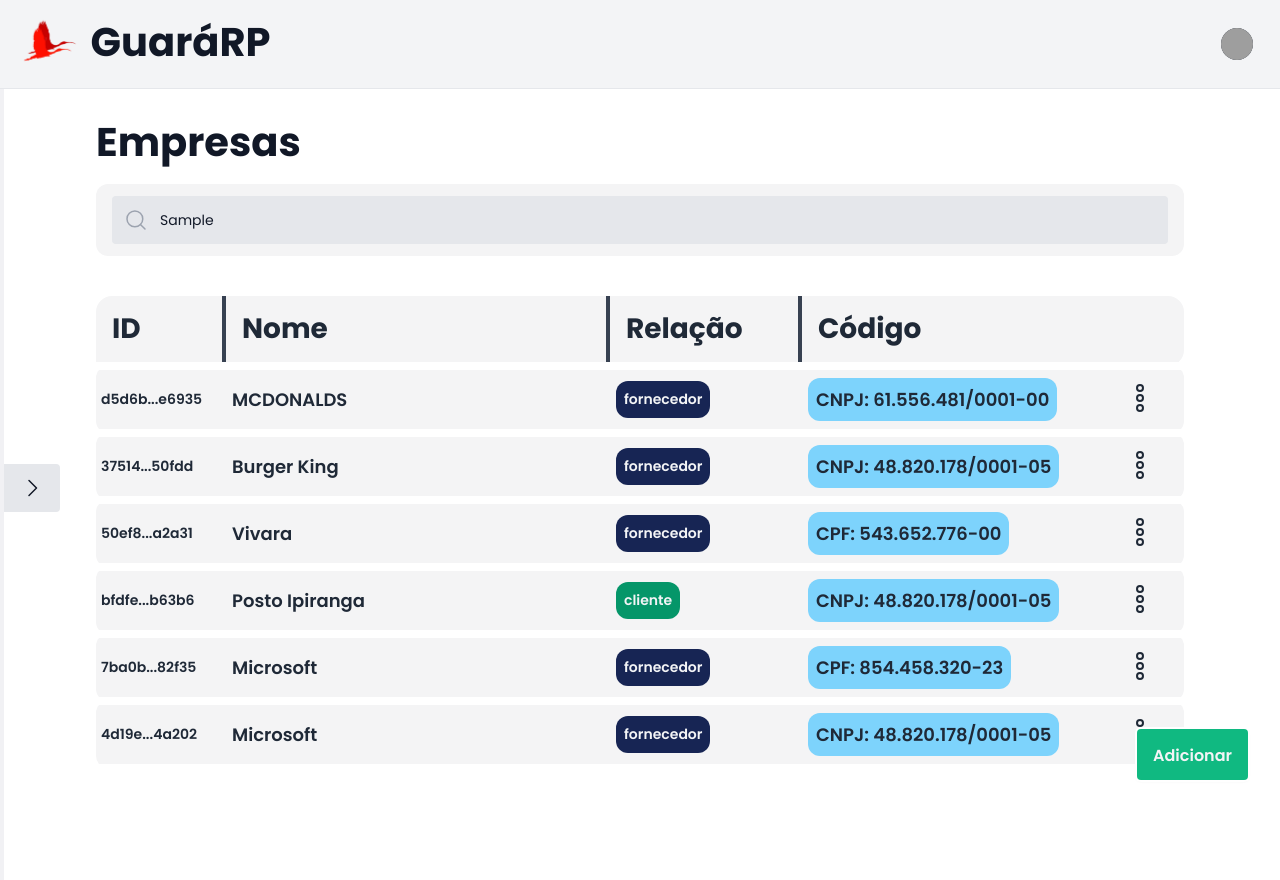
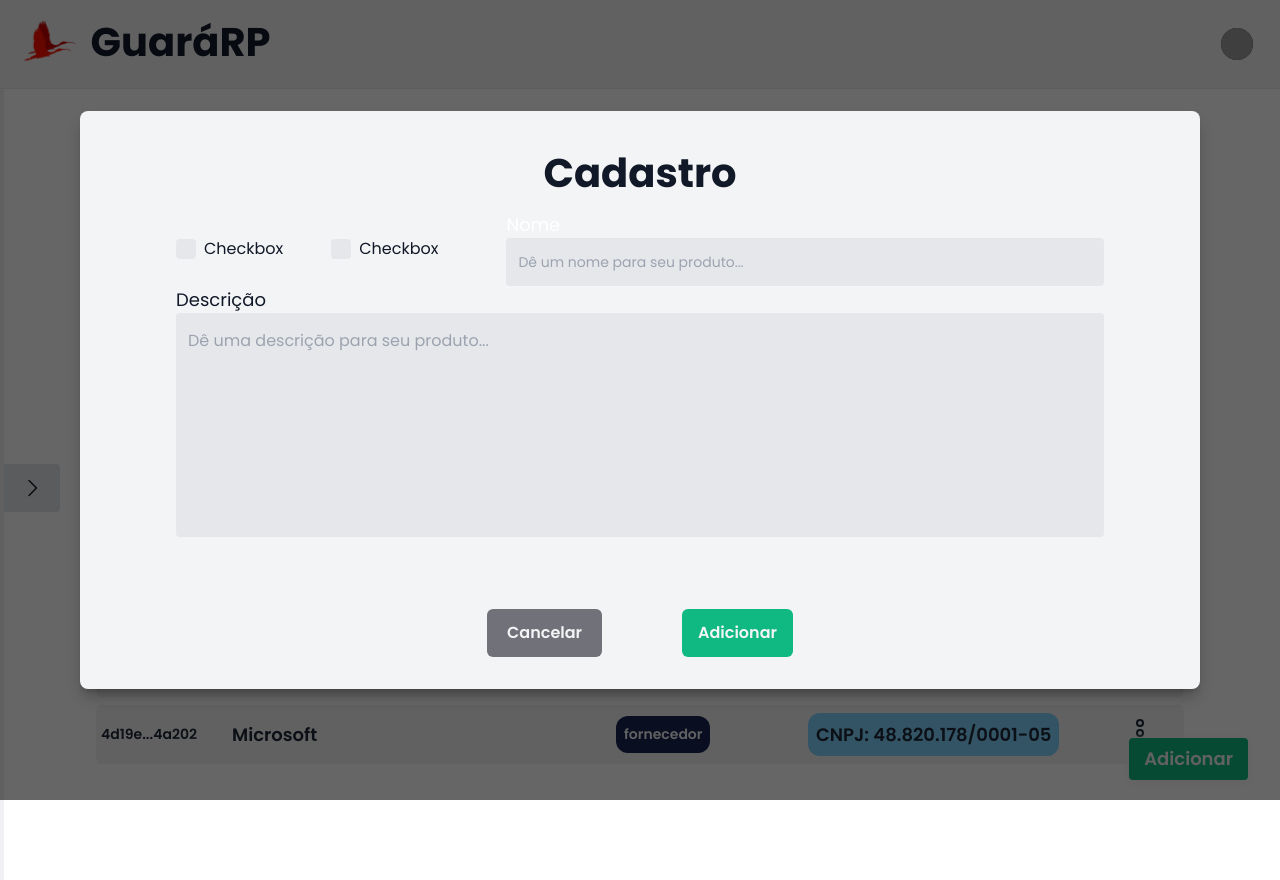
Before and after one commit to Teamtanic/Codigo-Frontend, a React (Vite) app: page /empresas in a window 1280 px wide. Both pictures are taken after typing "Sample" into the empty fields and a click on the button "Adicionar". Built offline with nearby package versions, Linux system fonts and the light colour scheme; grey boxes are pictures that could not be loaded.

Commit message:
Alter copied popover

```diff
--- a/src/screens/Home/Company/ListCompany.tsx
+++ b/src/screens/Home/Company/ListCompany.tsx
@@ -6,9 +6,13 @@ import { Navbar } from "../../../components/Navbar";
 import { Text } from "../../../components/Text";
 import { TextInput } from "../../../components/TextInput";
 import { Button } from "../../../components/Button";
-import { Fragment, useRef, useState } from "react";
+import React, { Fragment, useState } from "react";
 import { MagnifyingGlass } from 'phosphor-react';
 import { Menu, Transition } from "@headlessui/react";
+import * as Popover from '@radix-ui/react-popover';
+import { CardModal } from "../../../components/CardModal";
+import { Checkbox } from "../../../components/Checkbox";
+import { TextAreaInput } from "../../../components/TextBox";
 
 interface CompanyProps {
     id: string,
@@ -63,6 +67,8 @@ export function ListCompany() {
 
     const [openMenus, setOpenMenus] = useState<string[]>([]);
 
+    const timeoutId = React.useRef<number | null>(null);
+
     function copyText(event: React.MouseEvent<HTMLElement>, id: string) {
         const { target } = event;
 
@@ -75,10 +81,17 @@ export function ListCompany() {
                 // Abra o menu para o elemento clicado
                 setOpenMenus([id]);
 
-                // Defina um temporizador para fechar o menu após 2 segundos
-                setTimeout(() => {
+                console.log("antes:" + timeoutId);
+                if (timeoutId.current) {
+                    console.log(timeoutId);
+                    clearTimeout(timeoutId.current);
+                }
+
+                console.log(timeoutId);
+                // Defina um temporizador para fechar o menu
+                timeoutId.current = setTimeout(() => {
                     setOpenMenus([]);
-                }, 1500);
+                }, 2500);
             }
         }
     }
@@ -129,38 +142,27 @@ export function ListCompany() {
                                         <Card asChild key={empresa.id} className="">
                                             <tr className="h-16 border-b-8 border-white dark:border-gray-700">
                                                 <td className="w-32 rounded-l-xl">
-                                                    <Menu >
-                                                        <Menu.Button>
+                                                    <Popover.Root open={openMenus.includes(empresa.id)}>
+                                                        <Popover.Trigger >
                                                             <Button className="bg-transparent !px-1 !justify-start hover:bg-gray-200" title='Clique para copiar' textSize="xm" textStyle="!text-gray-800 truncate font-semibold"
                                                                 onClick={(event) => {
                                                                     copyText(event, empresa.id);
-
                                                                 }}>
                                                                 {formatUUID(empresa.id)}
                                                             </Button>
-                                                        </Menu.Button>
+                                                        </Popover.Trigger>
 
-                                                        <Transition
-                                                            as={Fragment}
-                                                            show={openMenus.includes(empresa.id)}
-                                                            enter="transition ease-out duration-100"
-                                                            enterFrom="transform opacity-0 scale-95"
-                                                            enterTo="transform opacity-100 scale-100"
-                                                            leave="transition ease-in duration-75"
-                                                            leaveFrom="transform opacity-100 scale-100"
-                                                            leaveTo="transform opacity-0 scale-95"
-                                                        >
-                                                            <Menu.Items className={`absolute z-30 left-32 max-md:left-20 max-sm:left-14 bg-white divide-y divide-gray-100 rounded shadow dark:bg-gray-700 dark:divide-gray-600`} id="dropdown-copy">
-                                                                <Menu.Item key={'copiado'}>
-                                                                    <div className="my-1 px-4 py-2 flex flex-col cursor-pointer">
-                                                                        <Text className="text-sm text-gray-900 dark:text-white">
-                                                                            Copiado!
-                                                                        </Text>
-                                                                    </div>
-                                                                </Menu.Item>
-                                                            </Menu.Items>
-                                                        </Transition>
-                                                    </Menu>
+                                                        <Popover.Portal>
+
+                                                            <Popover.Content className="h-fit w-fit px-3 py-2 bg-gray-50 shadow-[0_3px_10px_rgb(0,0,0,0.2)]">
+                                                                <Text size="xm">
+                                                                    Copiado
+                                                                </Text>
+                                                                <Popover.Arrow className="fill-gray-50" />
+                                                            </Popover.Content>
+                                                        </Popover.Portal>
+
+                                                    </Popover.Root>
                                                 </td>
                                                 <td className="px-2 py-4">
                                                     <Text className="!text-gray-800 max-h-10 truncate font-semibold">{empresa.nome}</Text>
@@ -222,17 +224,34 @@ export function ListCompany() {
                             </tbody>
                         </table>
 
-                        <div className="fixed w-fit bottom-5 right-8 rounded shadow">
-                            <Button>
-                                <Text size="sm" className="text-gray-100">
-                                    Adicionar
-                                </Text>
-                            </Button>
-                        </div>
+                        <CardModal title="Cadastro" action="Adicionar" triggerStyle="fixed w-fit bottom-5 right-8 rounded shadow !text-gray-100">
+                            <div className="flex flex-col w-full px-24 mb-12">
+                                <div className="flex w-full gap-12">
+                                    <label htmlFor="check" className="flex items-center gap-2 my-2">
+                                        <Checkbox id="check" />
+                                        <Text size="sm">
+                                            Checkbox
+                                        </Text>
+                                    </label>
 
+                                    <label htmlFor="check" className="flex items-center gap-2 my-2 mr-5">
+                                        <Checkbox id="check" />
+                                        <Text size="sm">
+                                            Checkbox
+                                        </Text>
+                                    </label>
+
+                                    <TextInput.Root labelFor="nome" labelText="Nome">
+                                        <TextInput.Input id="nome" type="text" placeholder="Dê um nome para seu produto..." />
+                                    </TextInput.Root>
+                                </div>
+                                <TextAreaInput labelFor="description" labelText="Descrição" id="desc" placeholder="Dê uma descrição para seu produto..."></TextAreaInput>
+                            </div>
+                        </CardModal>
                     </div>
                 </div>
             </div>
+
         </Container>
     )
 }
```
